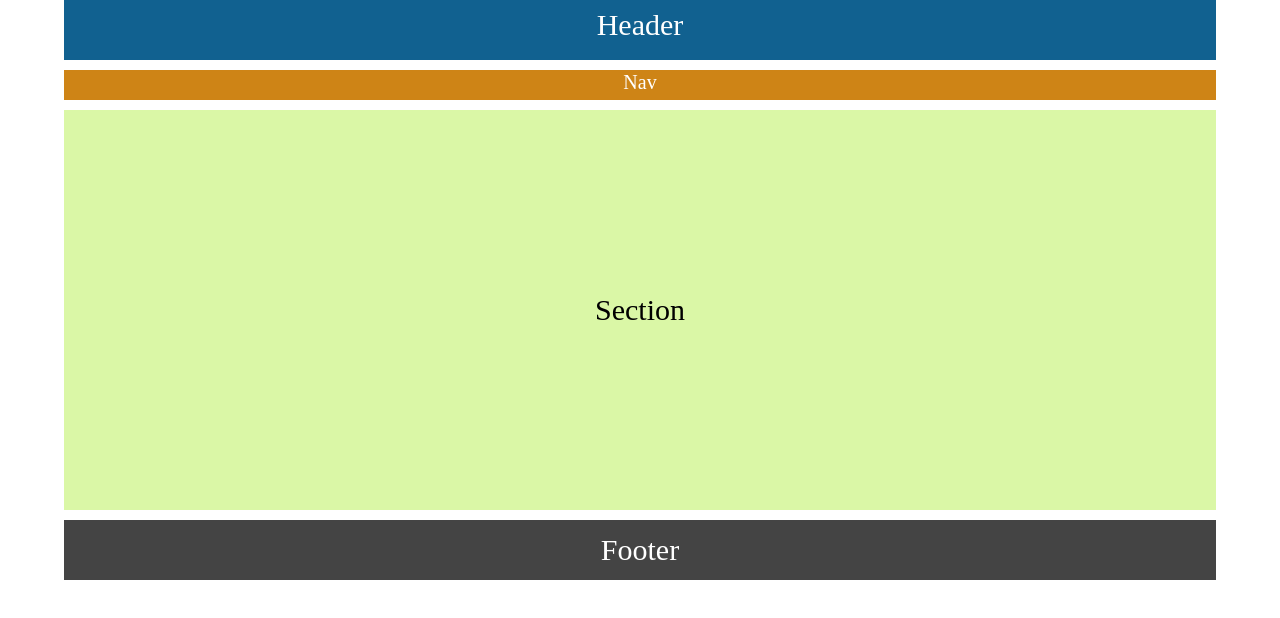
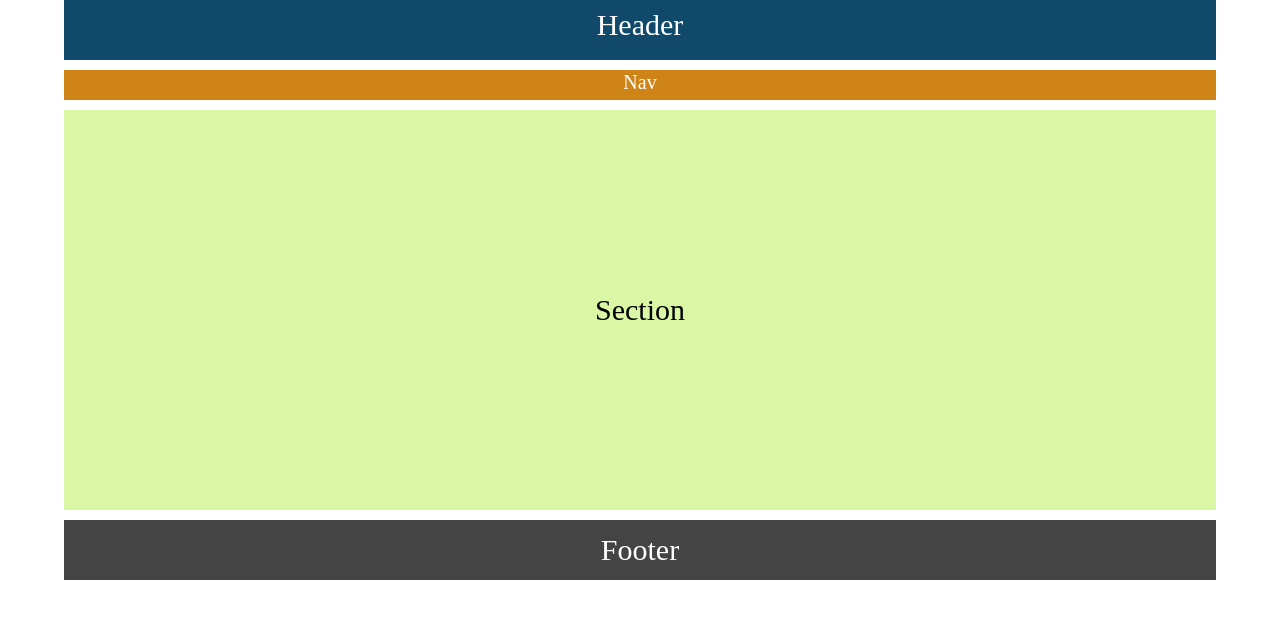
Before and after one commit to victor039/ensayoGit, a plain HTML site: page index.html in a window 1280 px wide. Drawn offline with Linux system fonts and the light colour scheme.

Commit message:
cambio de color header

```diff
--- a/style.css
+++ b/style.css
@@ -14,7 +14,7 @@
 header{
     width:100%;
     height:60px;
-    background-color:#116190;
+    background-color:#104969;
     color:#fff;
     font-size: 30px;
     text-align: center;
```
